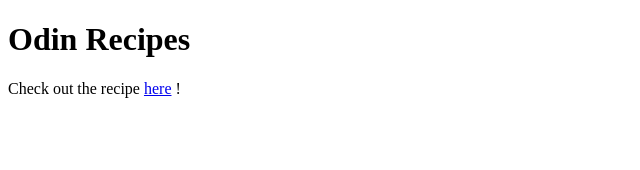
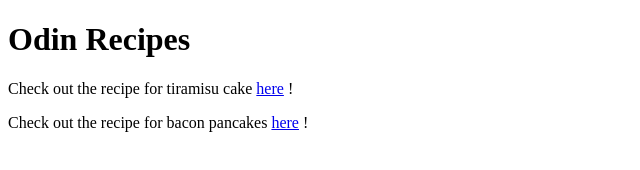
Before and after one commit to lihuicham/odin-recipes, a plain HTML site: page index.html in a window 1280 px wide. Shown: the whole page, without its empty margins (0-640 px from the left). Drawn offline with Linux system fonts and the light colour scheme.

Commit message:
Edit index.html

```diff
--- a/index.html
+++ b/index.html
@@ -7,7 +7,8 @@
 <body>
     <h1>Odin Recipes</h1>
 
-    <p>Check out the recipe <a href="recipes/tiramisu.html">here</a> !</p>
+    <p>Check out the recipe for tiramisu cake <a href="recipes/tiramisu.html">here</a> !</p>
+    <p>Check out the recipe for bacon pancakes <a href="recipes/bacon_pancakes.html">here</a> !</p>
 
 </body>
 </html>
```
